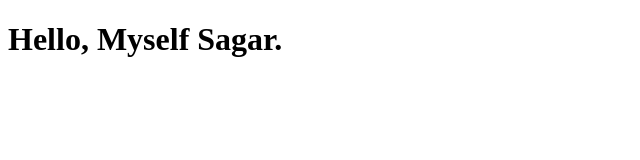
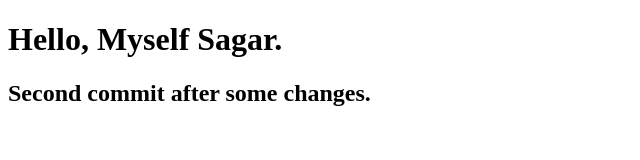
Before and after one commit to IronSAGAR/my-portfolio, a plain HTML site: page index.html in a window 1280 px wide. Shown: the whole page, without its empty margins (0-640 px from the left). Drawn offline with Linux system fonts and the light colour scheme.

Commit message:
second commit

```diff
--- a/index.html
+++ b/index.html
@@ -7,5 +7,6 @@
 </head>
 <body>
     <h1>Hello, Myself Sagar.</h1>
+    <h2>Second commit after some changes.</h2>
 </body>
 </html>
```
